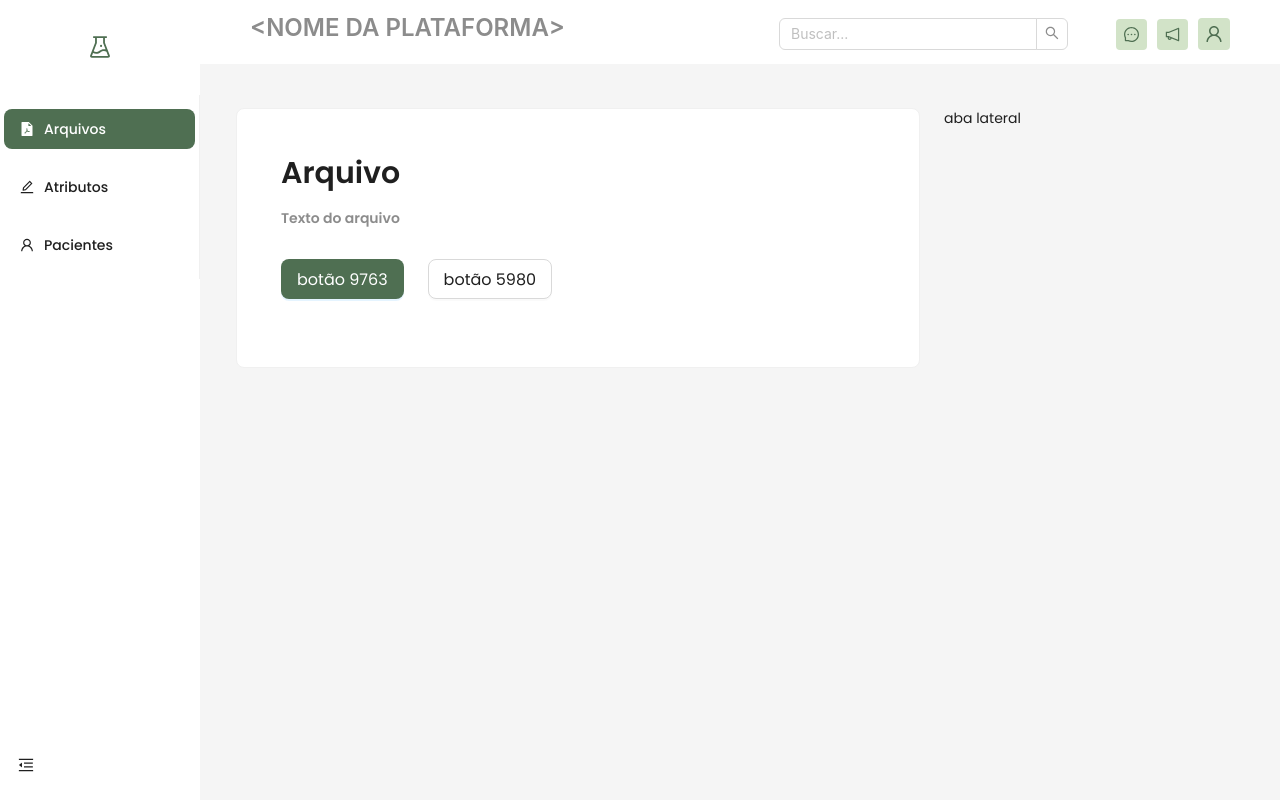
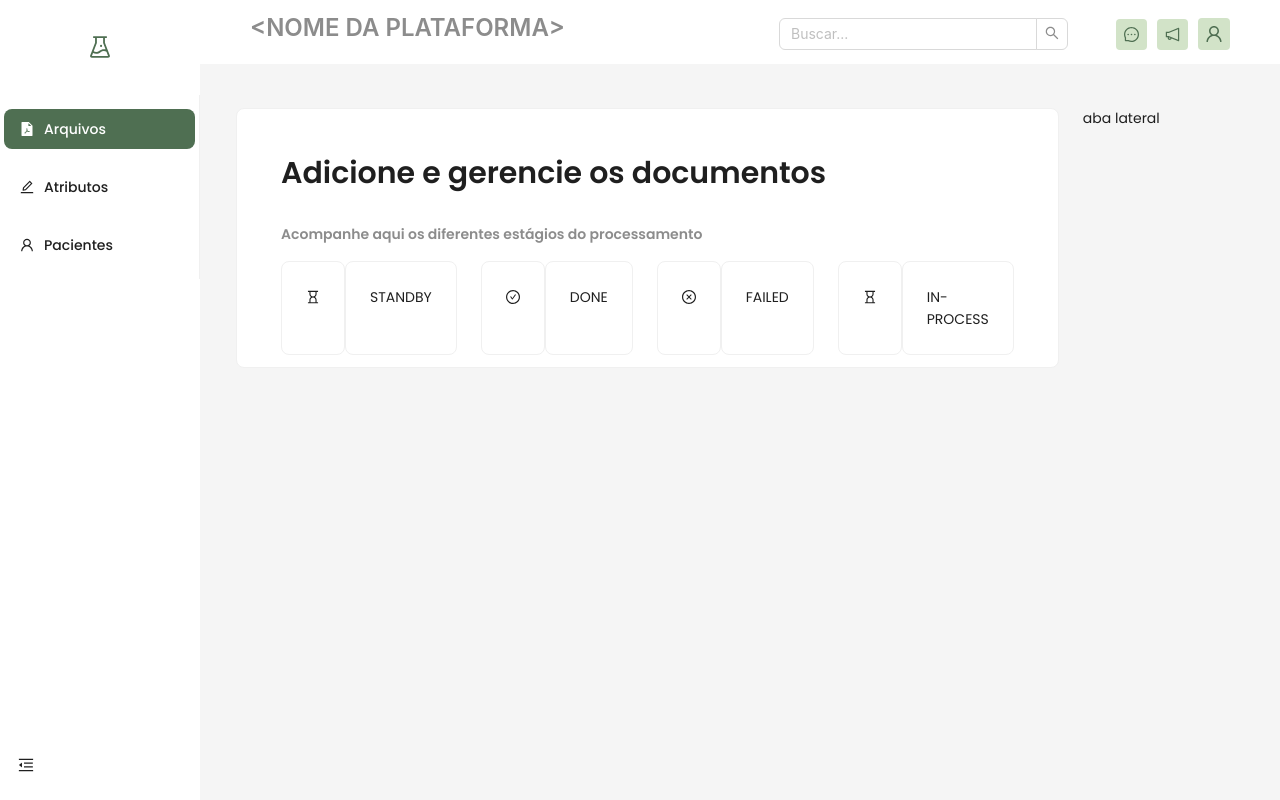
Before and after one commit to meirelesgc/lab-ui, a React (Vite) app: page /document in a window 1280 px wide. Both pictures are taken after a click on the item "Arquivos". Built offline with nearby package versions, Linux system fonts and the light colour scheme.

Commit message:
att 13/10

```diff
--- a/src/components/Banner.jsx
+++ b/src/components/Banner.jsx
@@ -1,21 +1,37 @@
+import React from "react";
 import { Button, Card, Flex, Typography } from "antd";
-import React from "react";
-
-// <Typography.Title level={2} strong>
-//     {getTitle()}
-// </Typography.Title>
-// <Typography.Text type="secondary" strong>
-//     texto referente a {selectedItem}
-// </Typography.Text>
+import { CheckCircleOutlined, CloseCircleOutlined, HourglassOutlined } from "@ant-design/icons";
 
 const ArchiveCard = () => (
     <>
-        <Typography.Title level={2} strong>
-            Arquivo
-        </Typography.Title>
-        <Typography.Text type="secondary" strong>
-            Texto do arquivo
-        </Typography.Text>
+        <Flex vertical gap="middle">
+            <Typography.Title level={2} strong>
+                Adicione e gerencie os documentos
+            </Typography.Title>
+
+            <Typography.Text type="secondary" strong>
+                Acompanhe aqui os diferentes estágios do processamento
+            </Typography.Text>
+
+            <Flex wrap="nowrap" gap="large">
+                <Flex>
+                    <Card><HourglassOutlined /></Card>
+                    <Card>STANDBY</Card>
+                </Flex>
+                <Flex>
+                    <Card><CheckCircleOutlined /></Card>
+                    <Card>DONE</Card>
+                </Flex>
+                <Flex>
+                    <Card><CloseCircleOutlined /></Card>
+                    <Card>FAILED</Card>
+                </Flex>
+                <Flex>
+                    <Card><HourglassOutlined /></Card>
+                    <Card>IN-PROCESS</Card>
+                </Flex>
+            </Flex>
+        </Flex>
     </>
 );
 
@@ -59,10 +75,6 @@ const Banner = ({ selectedItem }) => {
                 <Flex vertical align="flex-start">
                     {getTitle()}
                 </Flex>
-                <Flex gap='large'>
-                    <Button type="primary" size="large">botão 9763</Button>
-                    <Button size="large">botão 5980</Button>
-                </Flex>
             </Flex>
         </Card>
     );
```
